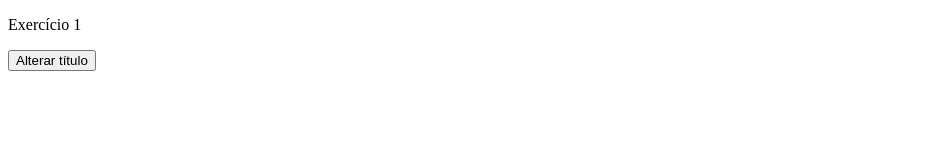
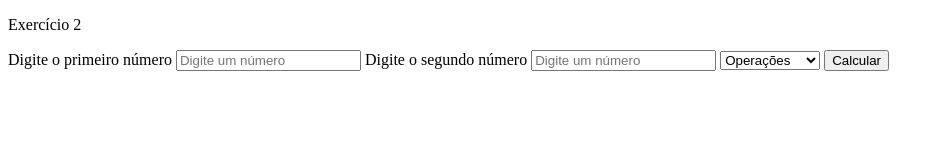
Before and after one commit to aindadecarbono/DevInHouse-M1-S6, a plain HTML site: page index.html in a window 1280 px wide. Shown: the whole page, without its empty margins (0-944 px from the left). Drawn offline with Linux system fonts and the light colour scheme.

Commit message:
Exercício 2

```diff
--- a/index.html
+++ b/index.html
@@ -4,11 +4,26 @@
     <meta charset="UTF-8" />
     <meta http-equiv="X-UA-Compatible" content="IE=edge" />
     <meta name="viewport" content="width=device-width, initial-scale=1.0" />
-    <title id="titulo">Título da página</title>
+    <title id="titulo">Calculadora</title>
   </head>
   <body>
-    <p>Exercício 1</p>
-    <button id="meuBotao" onclick="mudarTitulo()">Alterar título</button>
+    <p>Exercício 2</p>
+    <div class="calculadora">
+      <label>Digite o primeiro número</label>
+      <input type="number" placeholder="Digite um número" id="n1" />
+      <label>Digite o segundo número</label>
+      <input type="number" placeholder="Digite um número" id="n2" />
+      <select name="select" id="seletor">
+        <option disabled selected hidden value="">Operações</option>
+        <option value="+">Soma</option>
+        <option value="-">Subtração</option>
+        <option value="/">Divisão</option>
+        <option value="*">Multiplicação</option>
+      </select>
+
+      <button id="meuBotao" onclick="calcular()">Calcular</button>
+      <p id="resposta"></p>
+    </div>
     <script src="index.js"></script>
   </body>
 </html>
--- a/index.js
+++ b/index.js
@@ -1,8 +1,31 @@
-//const meuBotao = document.getElementById('meuBotao')
-const titulo = document.getElementById('titulo')
-console.log(titulo)
+function calcular() {
+  let resultado = 0
+  const n1 = parseInt(document.getElementById('n1').value)
+  const n2 = parseInt(document.getElementById('n2').value)
+  const seletor = document.getElementById('seletor').value
+  const resposta = document.getElementById('resposta')
 
-function mudarTitulo() {
-  titulo.innerText = 'Título da página alterado'
-  console.log('botao clicado')
+  switch (seletor) {
+    case '+':
+      resultado = n1 + n2
+      break
+
+    case '-':
+      resultado = n1 - n2
+      break
+
+    case '*':
+      resultado = n1 * n2
+      break
+
+    case '/':
+      resultado = n1 / n2
+      break
+
+    default:
+      alert('Escolha uma operação')
+      return
+  }
+
+  resposta.innerText = `Resultado: ${resultado}`
 }
```
